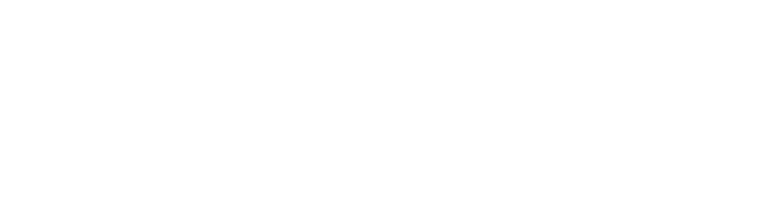
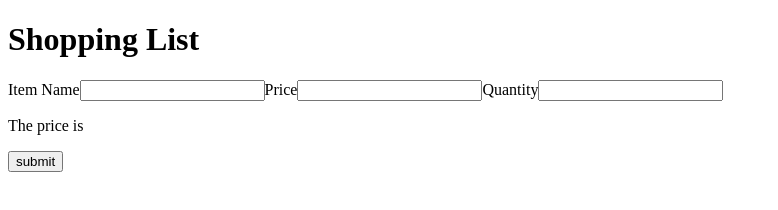
Before and after one commit to georgewakhu270/shopping-list-html, a plain HTML site: page index.html in a window 1280 px wide. Shown: the whole page, without its empty margins (0-778 px from the left). Drawn offline with Linux system fonts and the light colour scheme; the site is published under a folder, as on GitHub Pages, so addresses that start at the root find nothing.

Commit message:
Update index.html

```diff
--- a/index.html
+++ b/index.html
@@ -7,8 +7,8 @@
     <link rel="manifest" href="/manifest.json">
     <link rel="shortcut icon" href="/favicon.ico">
     <title>React App</title>
-    <script defer="defer" src="/static/js/function.js"></script>
-    <link href="/static/css/style.css" rel="stylesheet">
+    <script defer="defer" src="./static/js/function.js"></script>
+    <link href="./static/css/style.css" rel="stylesheet">
   </head>
   <body>
     <noscript>You need to enable JavaScript to run this app.</noscript>
```
